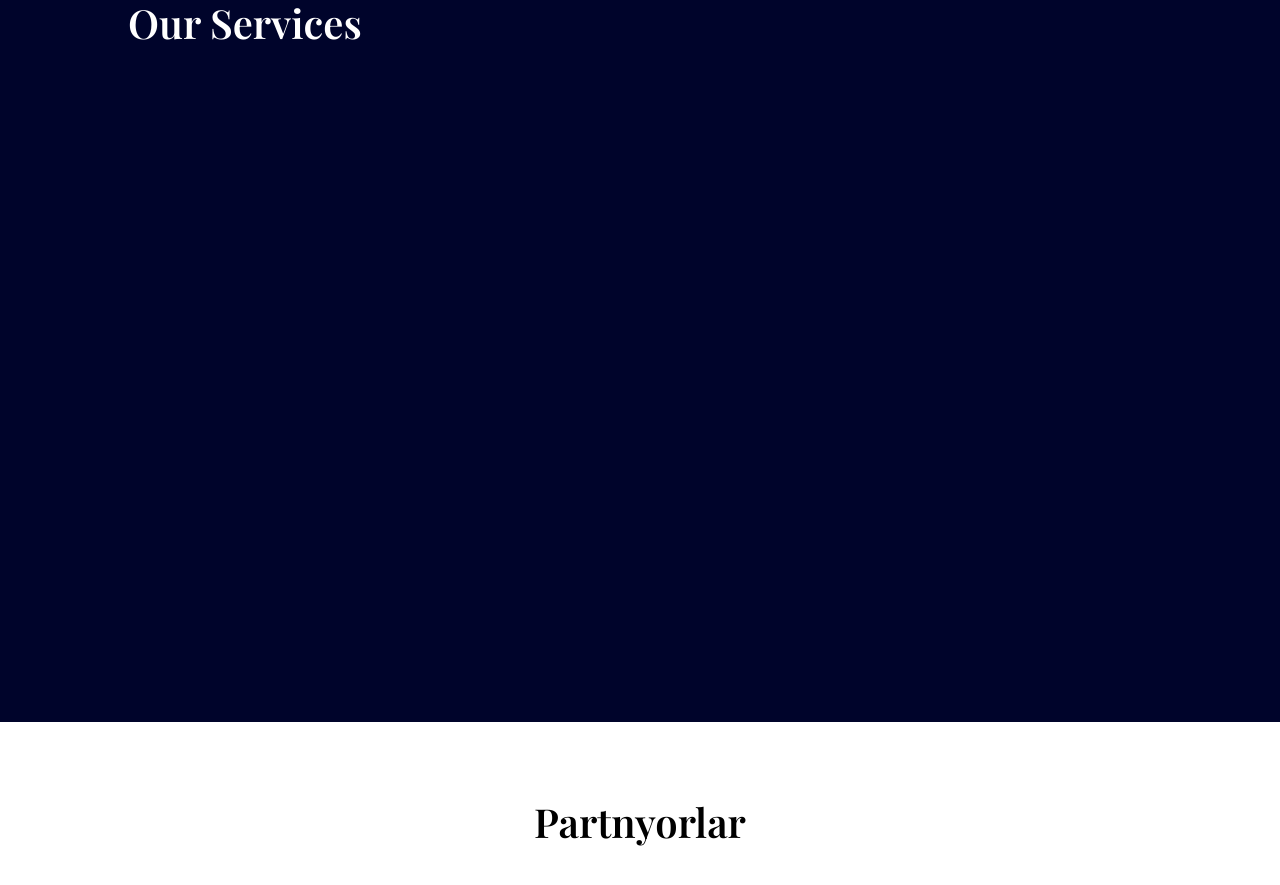
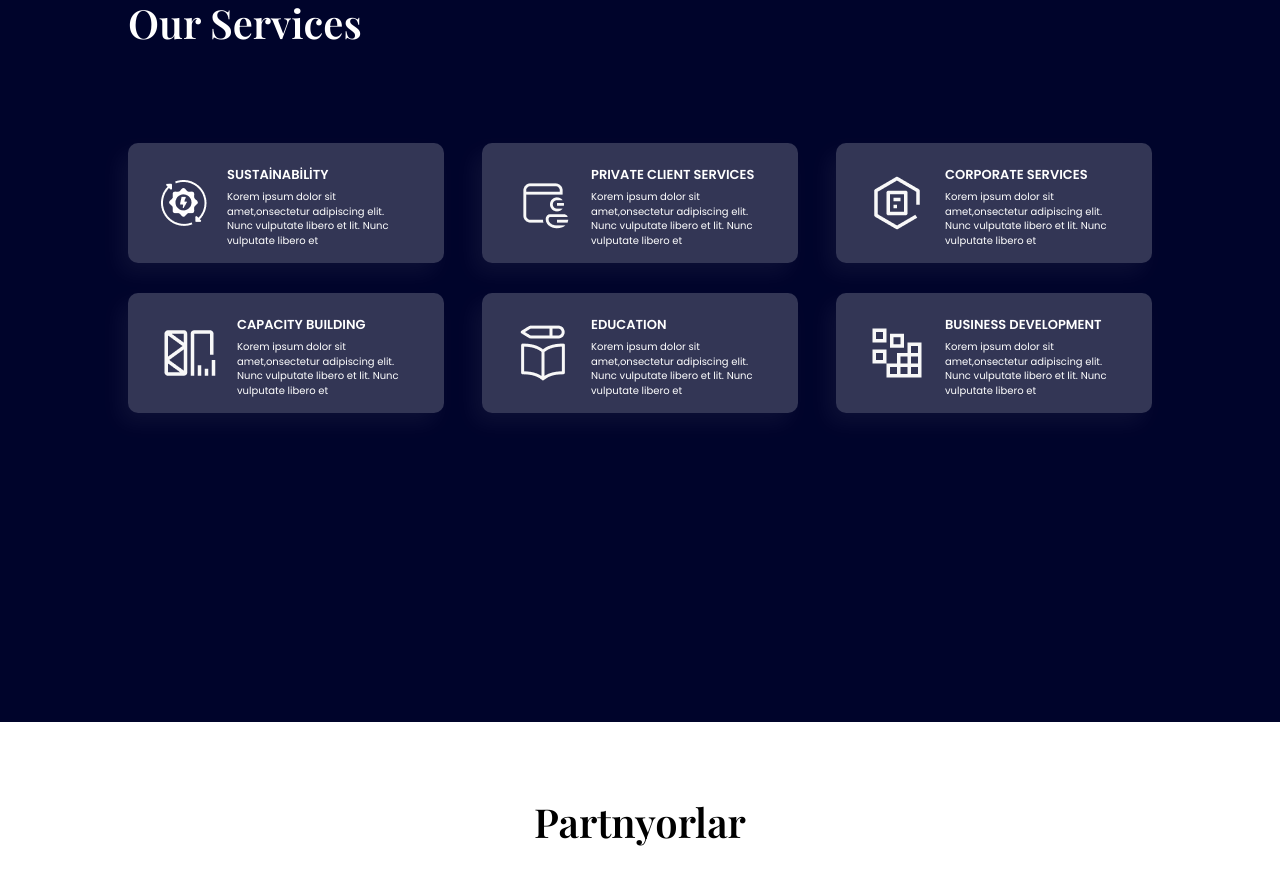
Before and after one commit to NicatQurbanov/StarHill, a plain HTML site: page index.html in a window 1280 px wide. Shown: the part 1720-2605 px from the top of the page. Drawn offline with nearby package versions, Linux system fonts and the light colour scheme; a web font is replaced by a local one.

Commit message:
to be continued

```diff
--- a/JS/data.js
+++ b/JS/data.js
@@ -1,32 +1,28 @@
-export servicesArr = [
+export const servicesArr = [
     {
-        url: "",
+        url: "Images/Component 3.png",
         header: "SUSTAİNABİLİTY",
-        par: "",
     },
     {
-        url: "",
+        url: "Images/2.png",
         header: "PRIVATE CLIENT SERVICES",
-        par: "",
     },
     {
-        url: "",
+        url: "Images/4.png",
         header: "CORPORATE SERVICES",
-        par: "",
     },
     {
-        url: "",
+        url: "Images/5.png",
         header: "CAPACITY BUILDING",
-        par: "",
     },
     {
-        url: "",
+        url: "Images/6.png",
         header: "EDUCATION",
-        par: "",
     },
     {
-        url: "",
+        url: "Images/7.png",
         header: "BUSINESS DEVELOPMENT",
-        par: "",
     },
 ]
+
+export const servicePar = "Korem ipsum dolor sit amet,onsectetur adipiscing elit. Nunc vulputate libero et lit. Nunc vulputate libero et ";
--- a/JS/index.js
+++ b/JS/index.js
@@ -0,0 +1,13 @@
+import { servicesArr } from './data.js';
+import { servicePar } from './data.js';
+
+let text = '';
+for ( let service of servicesArr) {
+    text += `
+    <li class="service-item">
+    <img src="${service.url}">
+    <h3>${service.header}</h3>
+    <p>${servicePar}</p>
+    </li>
+    ` }
+document.getElementById('third-wrapper').innerHTML = text;
--- a/SCSS/main.scss
+++ b/SCSS/main.scss
@@ -96,6 +96,36 @@ body {
                 color: white;
 
              }
+             .services-container {
+                color: white;
+                @include variables.flex($gap: 30px, $jus: space-between);
+                flex-wrap: wrap;
+                margin-top: 100px;
+                .service-item {
+                    height: 90px;
+                    display: grid;
+                    align-items: center;
+                    column-gap: 20px;
+                    grid-template-columns: 1fr 4fr;
+                    grid-template-rows: 1fr 1fr;
+                    background-color: #FFFFFF33;
+                    padding: 15px 33px;
+                    border-radius: 10px;
+                    box-shadow: -8px 10px 21px 0px #FFFFFF0D;
+                    width: 250px;
+                    p {
+                        font-size: 10px;
+                        line-height: 0.9rem;
+                    }
+                    img {
+                        grid-row: span 2;
+                    }
+                    h3 {
+                        font-weight: 600;
+                        font-size: 13px;
+                    }
+                }
+             }
             }
         }
         &.fourth {
--- a/index.html
+++ b/index.html
@@ -68,10 +68,12 @@ The point of using Lorem Ipsum is <br>
     </section>
     <section class="third">
         <div class="wrapper">
-            <h2 class="third-header">
+           <h2 class="third-header">
                 Our Services
-            </h2>
+           </h2>
+         <ul id="third-wrapper" class="services-container">
 
+         </ul>
         </div>
     </section>
     <section class="fourth">
@@ -83,6 +85,6 @@ The point of using Lorem Ipsum is <br>
     <section class="sixth"></section>
     <footer></footer>
   </main>
-    <script src="/JS/index.js"></script>
+    <script src="/JS/index.js" type="module"></script>
 </body>
 </html>
```
Also changed, not shown: Images/2.png (added), Images/4.png (added), Images/5.png (added), Images/6.png (added), Images/7.png (added), Images/Component 3.png (added), main.css, 1 other file.
